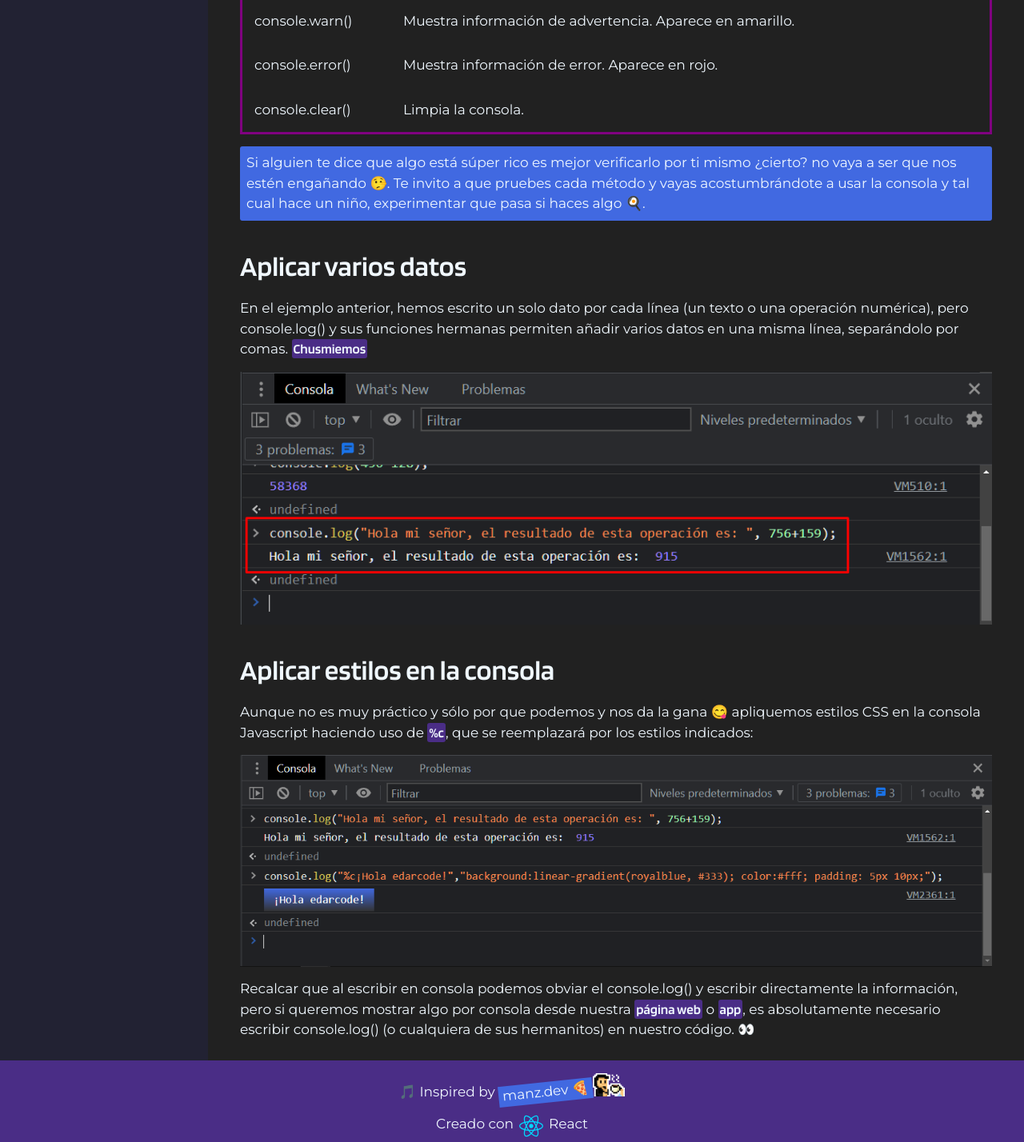
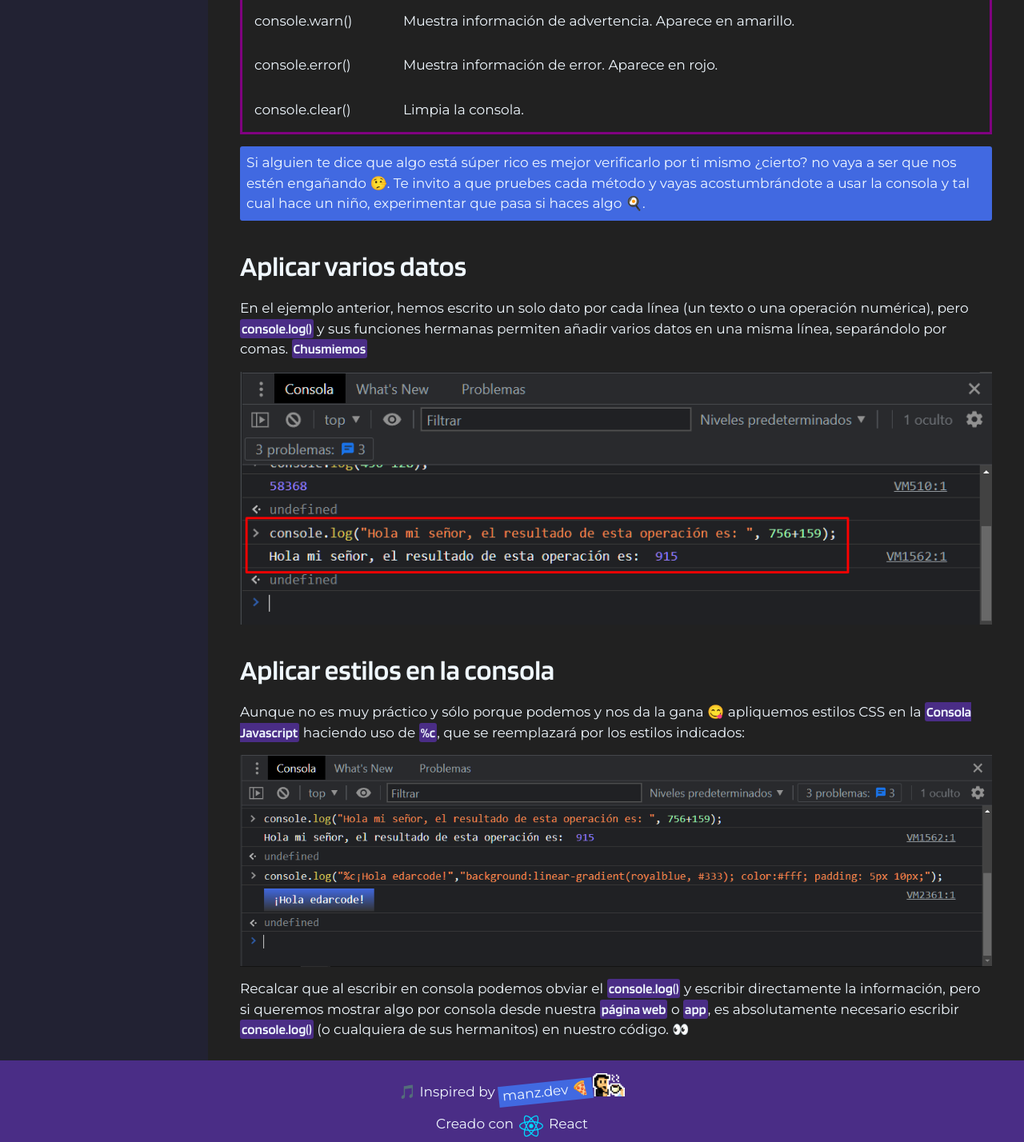
Before and after one commit to edarcode/edarcode, a React (Vite) app: page /javascript/consola in a window 1280 px wide. Shown: the part 2739-4167 px from the top of the page at 80% size. Built offline with nearby package versions, Linux system fonts and the light colour scheme.

Commit message:
refactor(src/components/container/ConsoleJs/ConsoleJs.jsx)

```diff
--- a/src/components/container/ConsoleJs/ConsoleJs.jsx
+++ b/src/components/container/ConsoleJs/ConsoleJs.jsx
@@ -116,26 +116,28 @@ export default function ConsoleJs() {
 				<h2>Aplicar varios datos</h2>
 				<p>
 					En el ejemplo anterior, hemos escrito un solo dato por cada línea (un
-					texto o una operación numérica), pero console.log() y sus funciones
-					hermanas permiten añadir varios datos en una misma línea, separándolo
-					por comas. <strong>Chusmiemos</strong>
+					texto o una operación numérica), pero <strong>console.log()</strong> y
+					sus funciones hermanas permiten añadir varios datos en una misma
+					línea, separándolo por comas. <strong>Chusmiemos</strong>
 				</p>
 				<img src="/console/hola_sr.png" alt="hola mi señor" />
 			</section>
 			<section className={css["article__apply-css"]}>
 				<h2>Aplicar estilos en la consola </h2>
 				<p>
-					Aunque no es muy práctico y sólo por que podemos y nos da la gana 😋
-					apliquemos estilos CSS en la consola Javascript haciendo uso de{" "}
-					<strong>%c</strong>, que se reemplazará por los estilos indicados:
+					Aunque no es muy práctico y sólo porque podemos y nos da la gana 😋
+					apliquemos estilos CSS en la <strong>Consola Javascript</strong>{" "}
+					haciendo uso de <strong>%c</strong>, que se reemplazará por los
+					estilos indicados:
 				</p>
 				<img src="/console/hola_edarcode.png" alt="hola edarcode" />
 				<p>
-					Recalcar que al escribir en consola podemos obviar el console.log() y
-					escribir directamente la información, pero si queremos mostrar algo
-					por consola desde nuestra <strong>página web</strong> o{" "}
-					<strong>app</strong>, es absolutamente necesario escribir
-					console.log() (o cualquiera de sus hermanitos) en nuestro código. 👀
+					Recalcar que al escribir en consola podemos obviar el{" "}
+					<strong>console.log()</strong> y escribir directamente la información,
+					pero si queremos mostrar algo por consola desde nuestra{" "}
+					<strong>página web</strong> o <strong>app</strong>, es absolutamente
+					necesario escribir <strong>console.log()</strong> (o cualquiera de sus
+					hermanitos) en nuestro código. 👀
 				</p>
 			</section>
 		</article>
```
